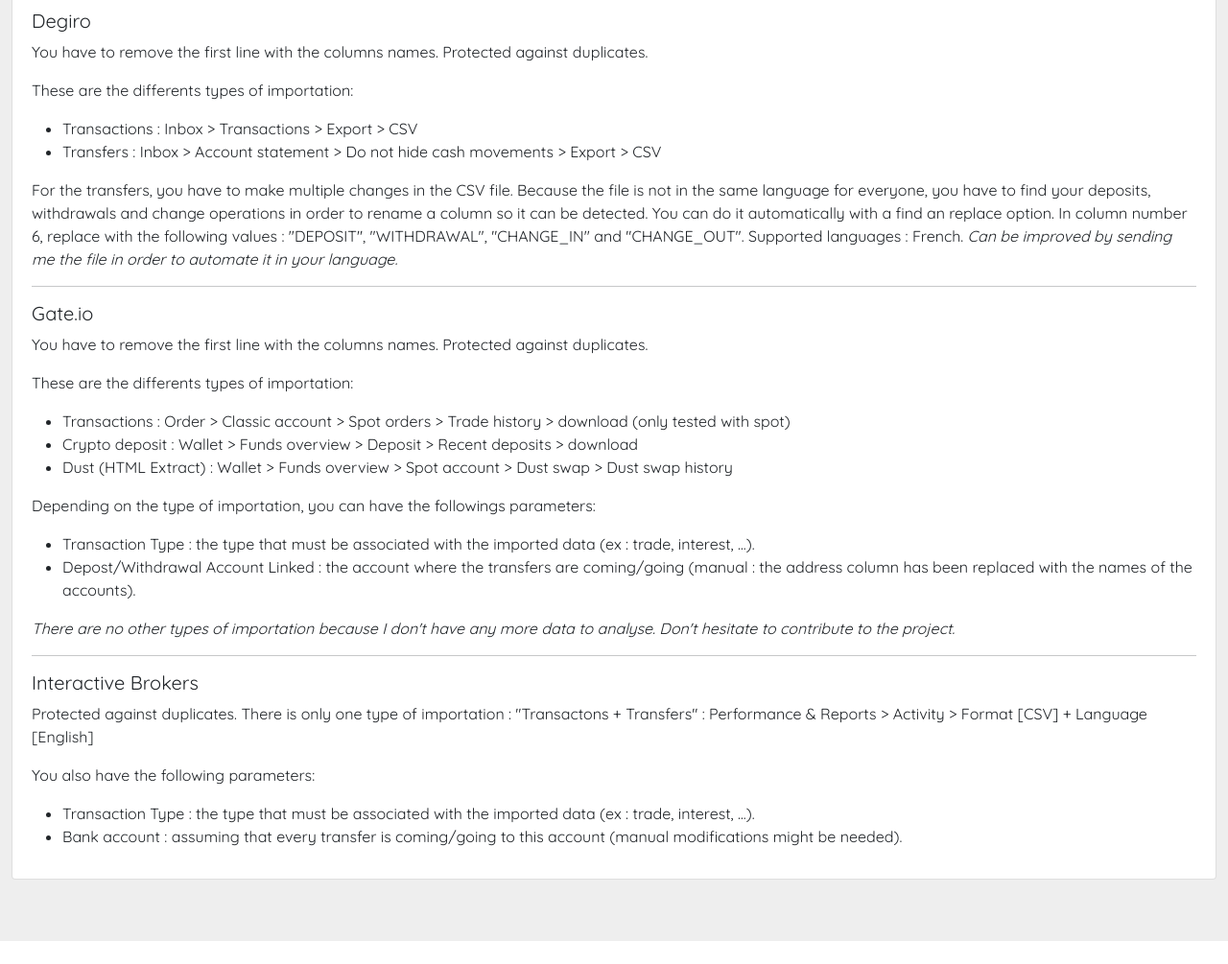
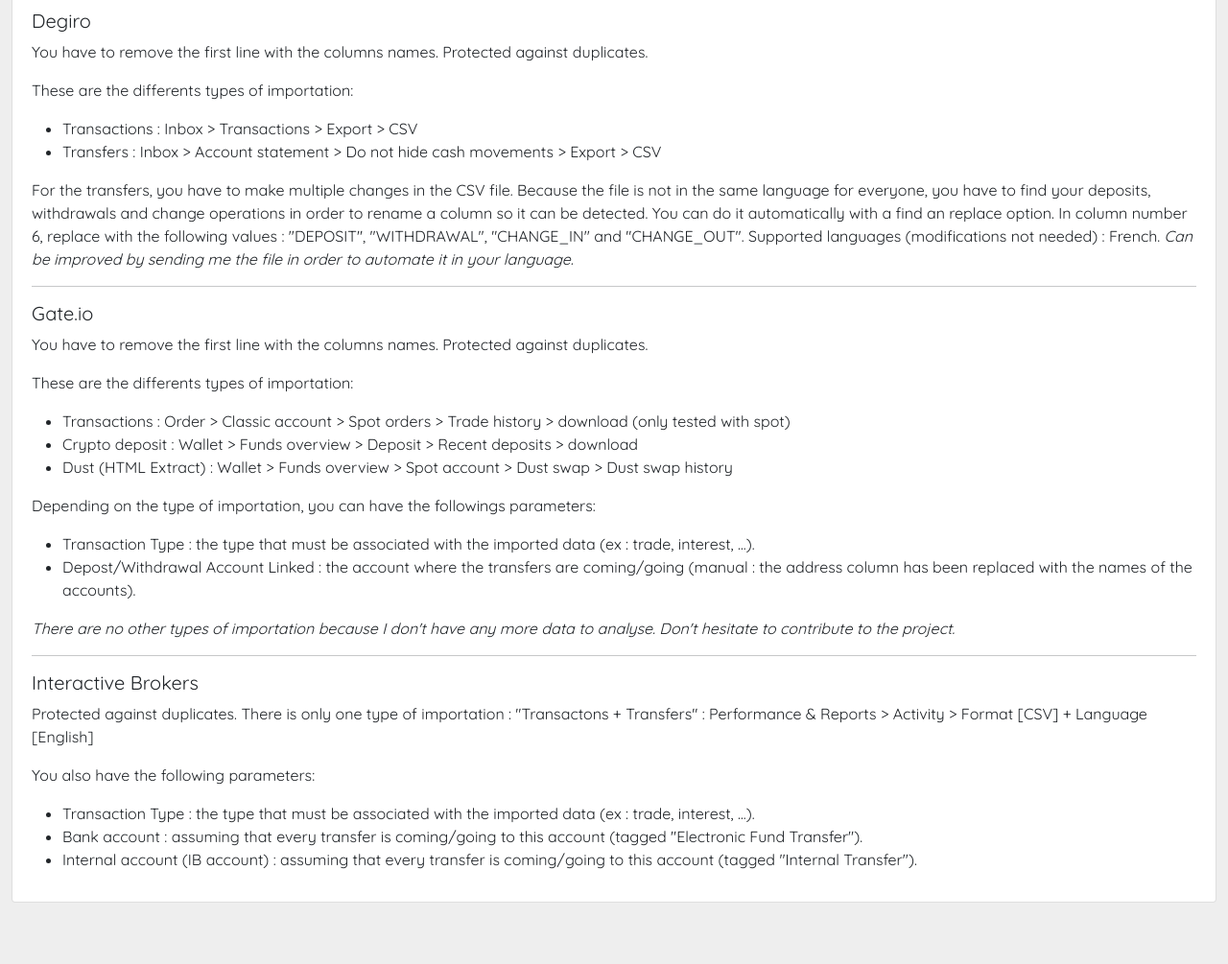
Before and after one commit to Lukas-Ldc/ffts, a Django app: page /documentation in a window 1280 px wide, after a click on "Importation". Shown: the part 1340-2345 px from the top of the page at 96% size. Before the commit the page ends 2321 px from the top, so only its background shows below. Run offline with Django 4.2, Linux system fonts and the light colour scheme; the visitor is signed in with stand-in values (Sample User, id 1); some libraries are stand-ins or nearby versions.

Commit message:
IB Import Internal transfer

```diff
--- a/website/templates/documentation.html
+++ b/website/templates/documentation.html
@@ -148,7 +148,7 @@
                 <li>Transfers : Inbox > Account statement > Do not hide cash movements > Export > CSV</li>
             </ul>
             <p>For the transfers, you have to make multiple changes in the CSV file. Because the file is not in the same language for everyone, you have to find your deposits, withdrawals and change operations in order to rename a column so it can be detected. You can do it automatically with a find an replace option.
-                In column number 6, replace with the following values : "DEPOSIT", "WITHDRAWAL", "CHANGE_IN" and "CHANGE_OUT". Supported languages : French. <i>Can be improved by sending me the file in order to automate it in your language.</i></p>
+                In column number 6, replace with the following values : "DEPOSIT", "WITHDRAWAL", "CHANGE_IN" and "CHANGE_OUT". Supported languages (modifications not needed) : French. <i>Can be improved by sending me the file in order to automate it in your language.</i></p>
 
             <hr />
             <h5>Gate.io</h5>
@@ -172,7 +172,8 @@
             <p>You also have the following parameters:</p>
             <ul>
                 <li>Transaction Type : the type that must be associated with the imported data (ex : trade, interest, ...).</li>
-                <li>Bank account : assuming that every transfer is coming/going to this account (manual modifications might be needed).</li>
+                <li>Bank account : assuming that every transfer is coming/going to this account (tagged "Electronic Fund Transfer").</li>
+                <li>Internal account (IB account) : assuming that every transfer is coming/going to this account (tagged "Internal Transfer").</li>
             </ul>
         </div>
     </div>
--- a/website/views/importation.py
+++ b/website/views/importation.py
@@ -30,7 +30,7 @@
                 gateio_importer(request.FILES['file'], request.POST['type'], request.POST['tr_type'], request.POST['ac_type'], account, request)
 
             elif "import_ib" in request.POST:
-                ib_importer(request.FILES['file'], request.POST['tr_type'], request.POST['ac_type'], account, request)
+                ib_importer(request.FILES['file'], request.POST['tr_type'], request.POST['ac_type_ba'], request.POST['ac_type_ia'], account, request)
 
         the_account = Account.objects.all().get(user__exact=request.user, unique__exact=account)
         tr_types = Standard.objects.all().filter(type__exact='TransactionType').order_by('name')
```
Also changed, not shown: website/templates/importation.html (+11 -1 lines), website/views/functions/importation/interactivebrokers.py (+4 -3 lines).
